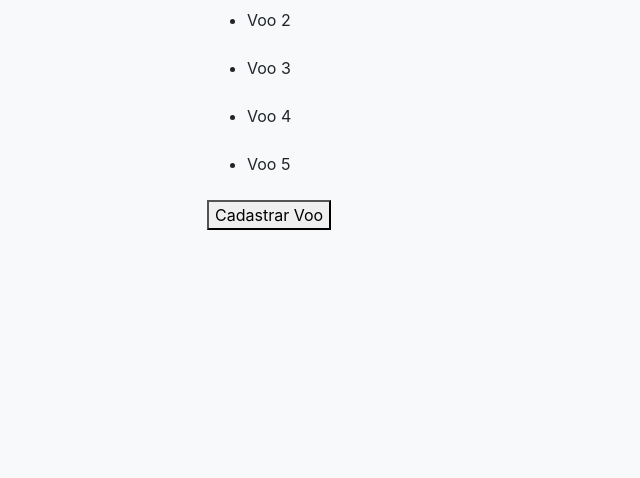
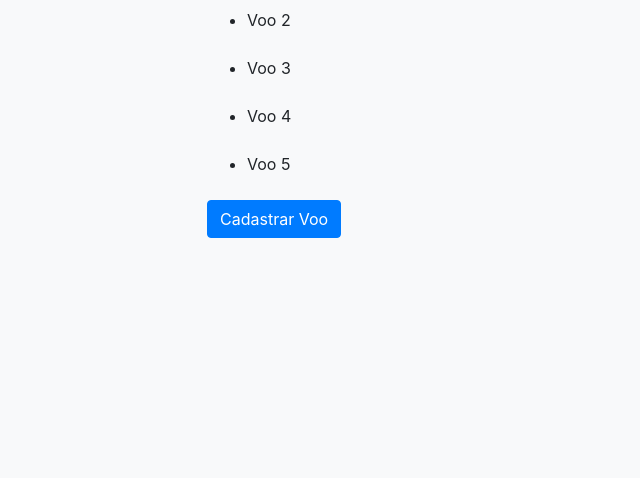
Before and after one commit to Mich3l-Br1t0/PCS3643-Lab_Eng_Soft, a Django app: page /home/flights_crud/ in a window 1280 px wide. Shown: the part 215-693 px from the top of the page, without its empty margins (0-640 px from the left). Run offline with Django 4.2, Linux system fonts and the light colour scheme; some libraries are stand-ins or nearby versions.

Commit message:
Ajustando estilos na home

```diff
--- a/MonitorVoos/templates/flights_crud.html
+++ b/MonitorVoos/templates/flights_crud.html
@@ -143,7 +143,7 @@
                     </ul>
                 </div>
                 <div class="new_flight">
-                    <button class="add_flight" onclick="createNew()">Cadastrar Voo</button>
+                    <button class="btn btn-primary" onclick="createNew()">Cadastrar Voo</button>
                 </div>
             </div>
 
```
